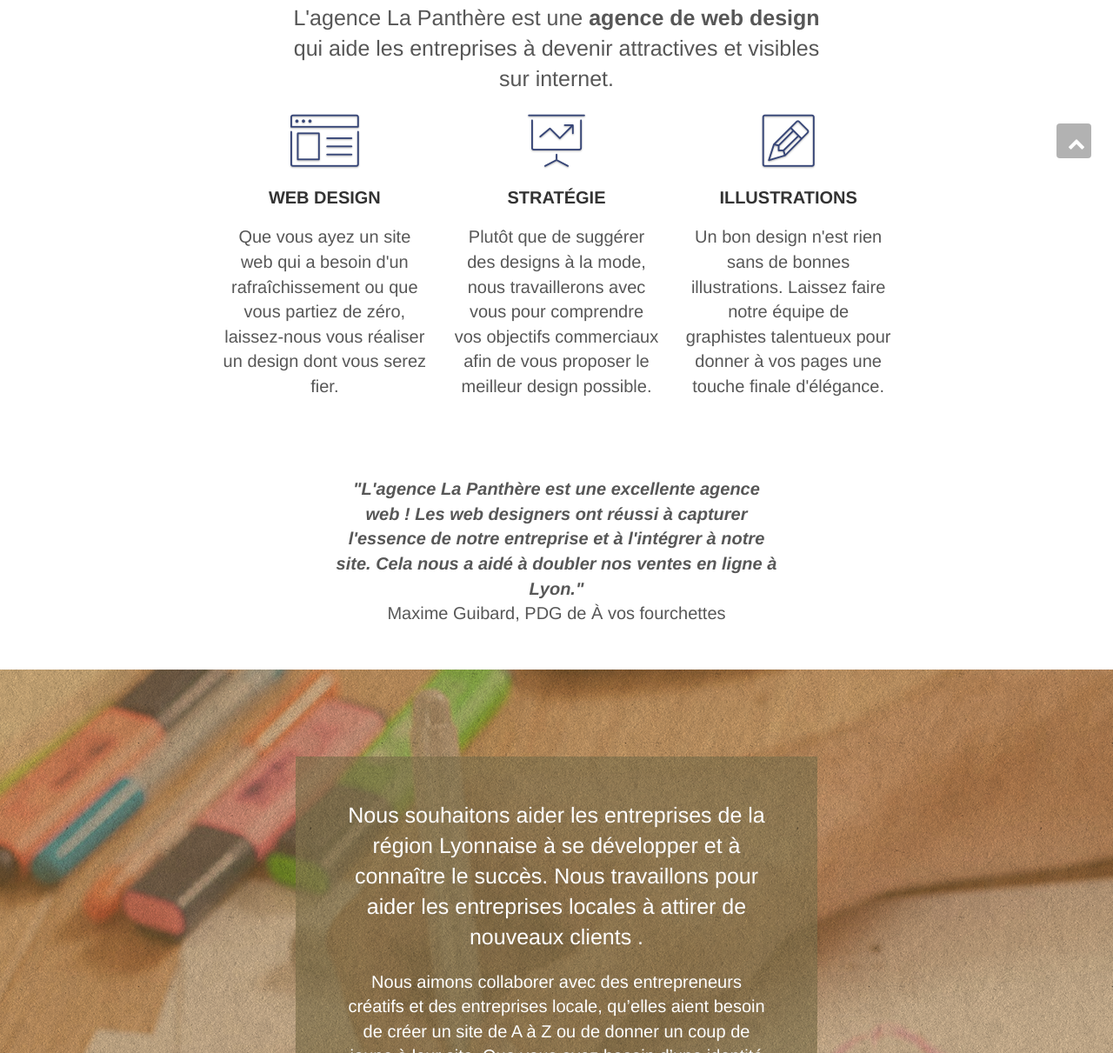
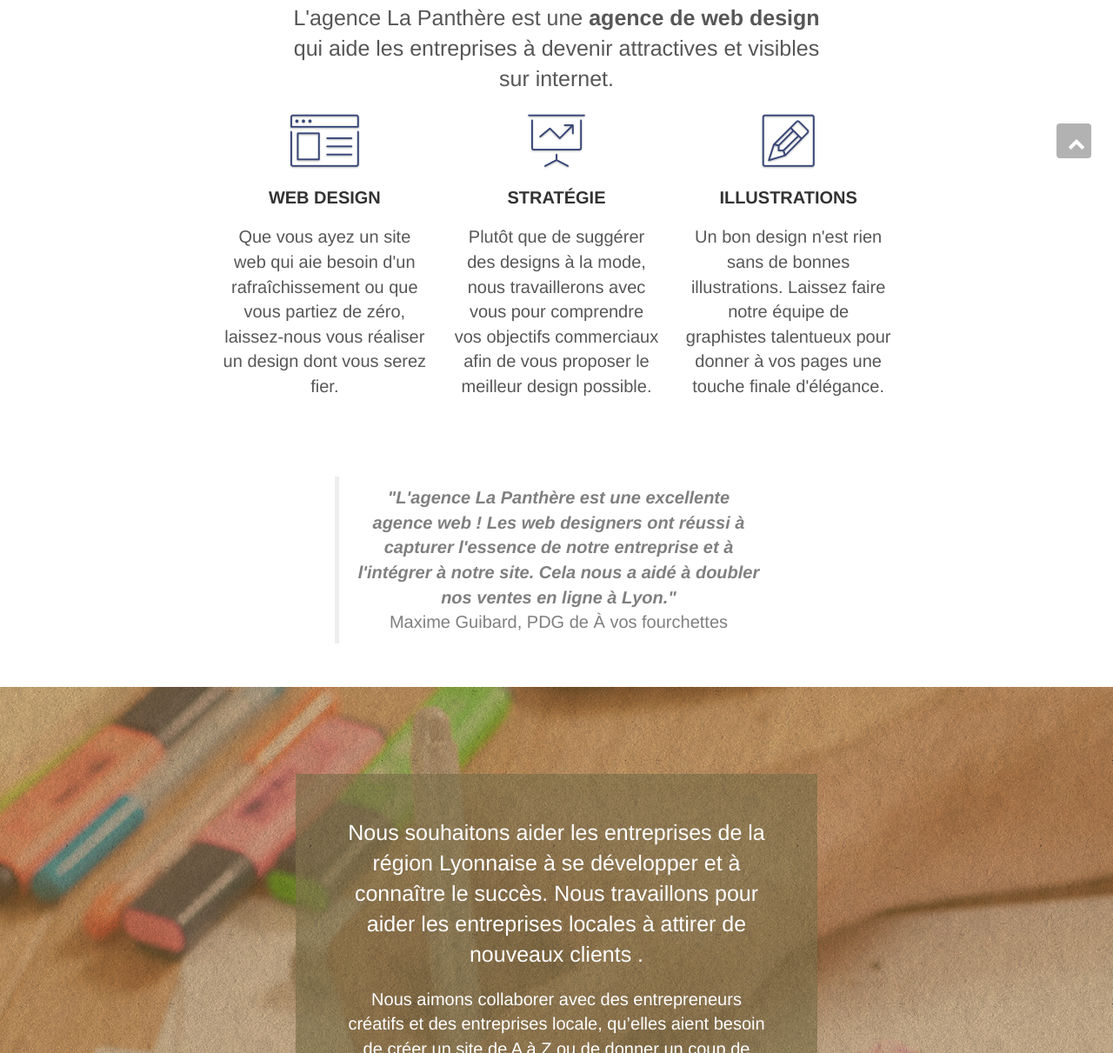
Before and after one commit to AnicetMaffon/Projet-4-_La-Panth-re, a plain HTML site: page index.html in a window 1280 px wide. Shown: the part 593-1804 px from the top of the page at 87% size. Drawn offline with Linux system fonts and the light colour scheme.

Commit message:
modifs de styles et corrections texte

```diff
--- a/index.html
+++ b/index.html
@@ -125,9 +125,9 @@
               </div>
               <h3 class="mg-md text-center">Web design</h3>
               <p class="text-center">
-                Que vous ayez un site web qui a besoin d'un rafraîchissement ou
-                que vous partiez de zéro, laissez-nous vous réaliser un design
-                dont vous serez fier.
+                Que vous ayez un site web qui aie besoin d'un rafraîchissement
+                ou que vous partiez de zéro, laissez-nous vous réaliser un
+                design dont vous serez fier.
               </p>
             </div>
             <div class="col-sm-4">
@@ -159,7 +159,7 @@
           </div>
           <div class="row voffset-lg voffset">
             <div class="col-xs-12 col-md-8 col-md-offset-2 text-center">
-              <p class="citation">
+              <blockquote class="citation">
                 <span
                   >"L'agence La Panthère est une excellente agence web ! Les web
                   designers ont réussi à capturer l'essence de notre entreprise
@@ -168,7 +168,7 @@
                 >
                 <br />
                 Maxime Guibard, PDG de À vos fourchettes
-              </p>
+              </blockquote>
             </div>
           </div>
         </div>
--- a/style.css
+++ b/style.css
@@ -308,7 +308,7 @@ a:hover {
 }
 
 .navbar-brand img[src$="svg"] {
-  min-width: 100px;
+  min-width: 200px;
 }
 
 .nav-center .navbar-brand img {
```
Also changed, not shown: contact.html (+2 -2 lines).
